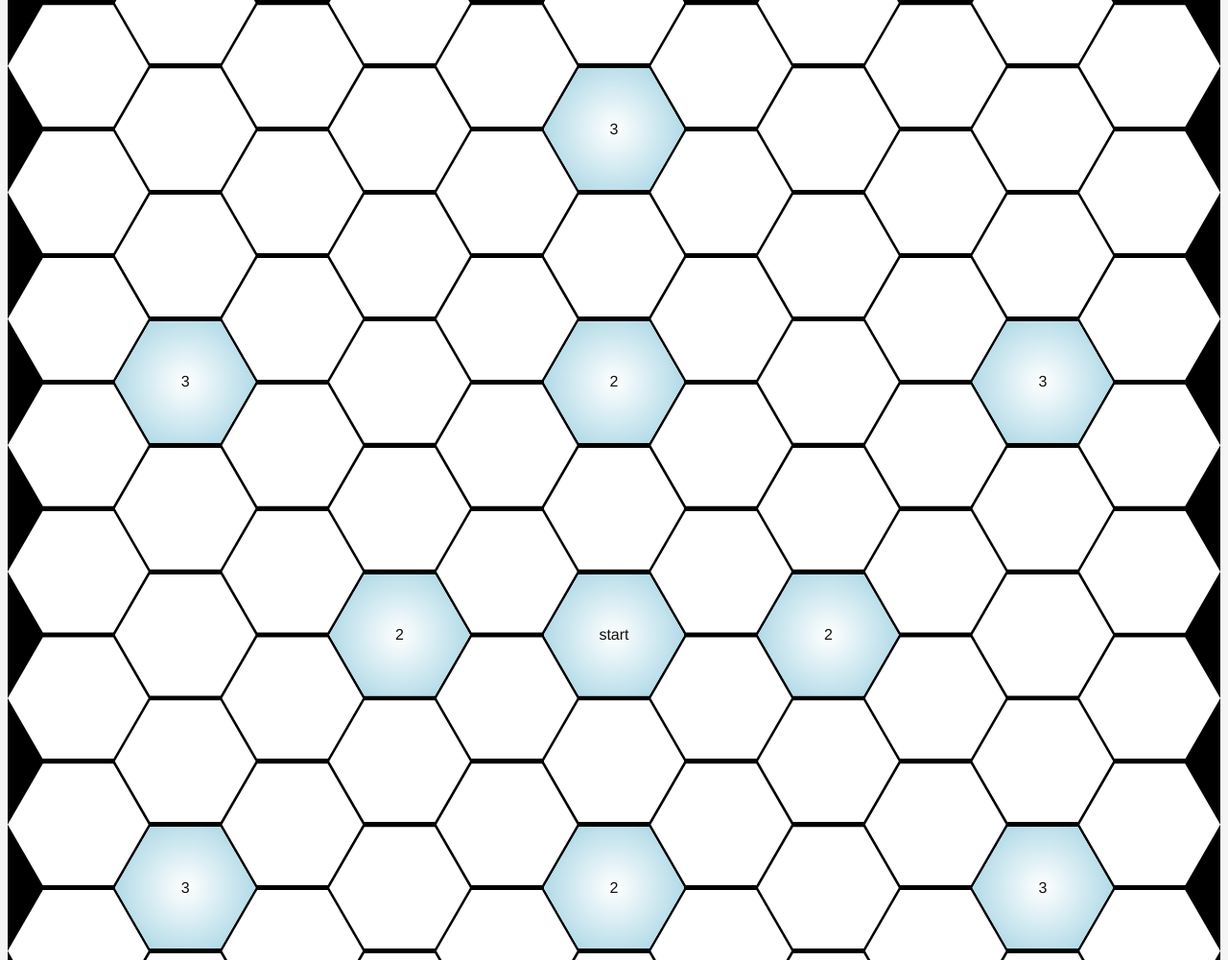
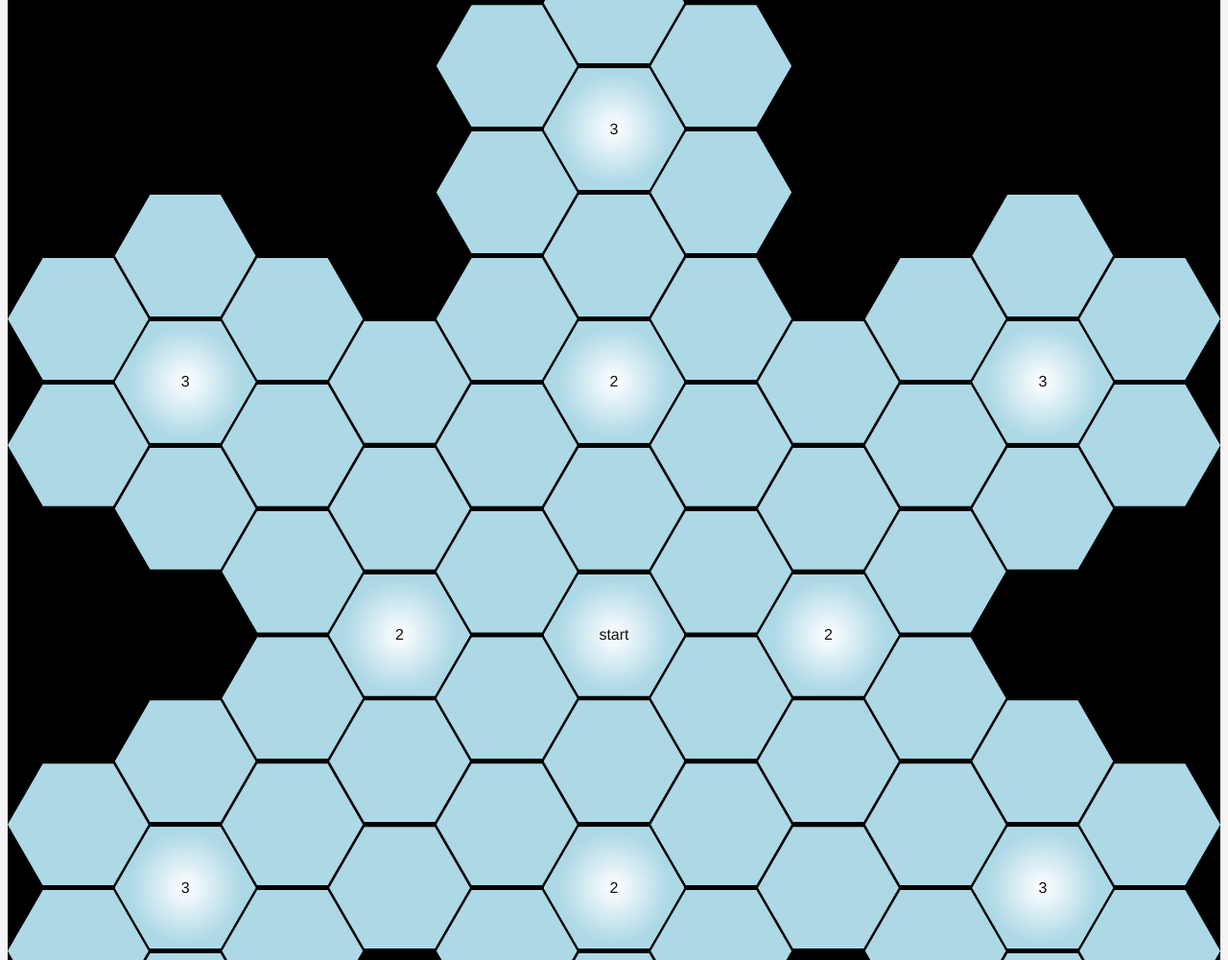
Before and after one commit to jrymal/musicDice, a plain HTML site: page index.html in a window 1280 px wide. Shown: the part 119-1120 px from the top of the page at 96% size. Drawn offline with Linux system fonts and the light colour scheme.

Commit message:
board looks right

```diff
--- a/css/musicDice.css
+++ b/css/musicDice.css
@@ -1,3 +1,10 @@
+:root{
+    --color_background: black;
+    --color_empty: lightblue;
+    --color_highlight_edge: lightblue;
+    --color_highlight_center: white;
+}
+
 .board {
 }
 
@@ -9,11 +16,15 @@
     padding: 0;
     grid-template-columns: repeat(var(--amount), 1fr, 2fr) 1fr;
     grid-gap: .3rem 1.3rem;
-    background-color: black;
+    background-color: var(--color_background);
+}
+
+.hex-item .hex-container[data-value='0']{
+    background-color: var(--color_background);
 }
 
 .hex-item .hex-container[data-text]:not([data-text='']){
-    background-image: radial-gradient(circle, white 0%, lightblue 80%);
+    background-image: radial-gradient(circle, var(--color_highlight_center) 0%, var(--color_highlight_edge) 60%);
 }
 
 .hex-item {
@@ -32,7 +43,7 @@
     top: 0;
     height: 100%;
     width: 100%;
-    background-color: white;
+    background-color: var(--color_empty);
     clip-path: polygon(75% 0, 100% 50%, 75% 100%, 25% 100%, 0 50%, 25% 0);
     display: flex;
 
--- a/js/musicDice.js
+++ b/js/musicDice.js
@@ -22,6 +22,11 @@ const CELL_CENTER = {
 const CELL_STANDARD = {
     text : "",
     value : 1,
+};
+
+const CELL_HIDDEN = {
+    text : "",
+    value : 0,
 };
 
 const SPECIAL_CELLS = {
@@ -53,6 +58,8 @@ function addHexes(){
 
         if (SPECIAL_CELLS[cnt]){
             cellData=SPECIAL_CELLS[cnt];
+        } else if (isHiddenIndex(cnt)){
+            cellData=CELL_HIDDEN;
         }
 
         innerHtml += hex_cell(cnt, cellData.text, cellData.value);
@@ -60,3 +67,22 @@ function addHexes(){
     }
     eleBoard.innerHTML = innerHtml;
 }
+
+function isHiddenIndex(index){
+
+    return (4 >= index)
+        || (8 <= index && 15 >= index)
+        || (19 <= index && 22 >= index)
+        || (26 == index)
+        || (30 == index)
+        || (45 == index)
+        || (55 <= index && 57 >= index)
+        || (65 <= index && 66 >= index)
+        || (89 == index)
+        || (91 <= index && 92 >= index)
+        || (96 <= index && 97 >= index)
+        || (99 <= index && 103 >= index)
+        || (107 <= index && 115 >= index)
+        || (117 <= index)
+    ;
+}
```
